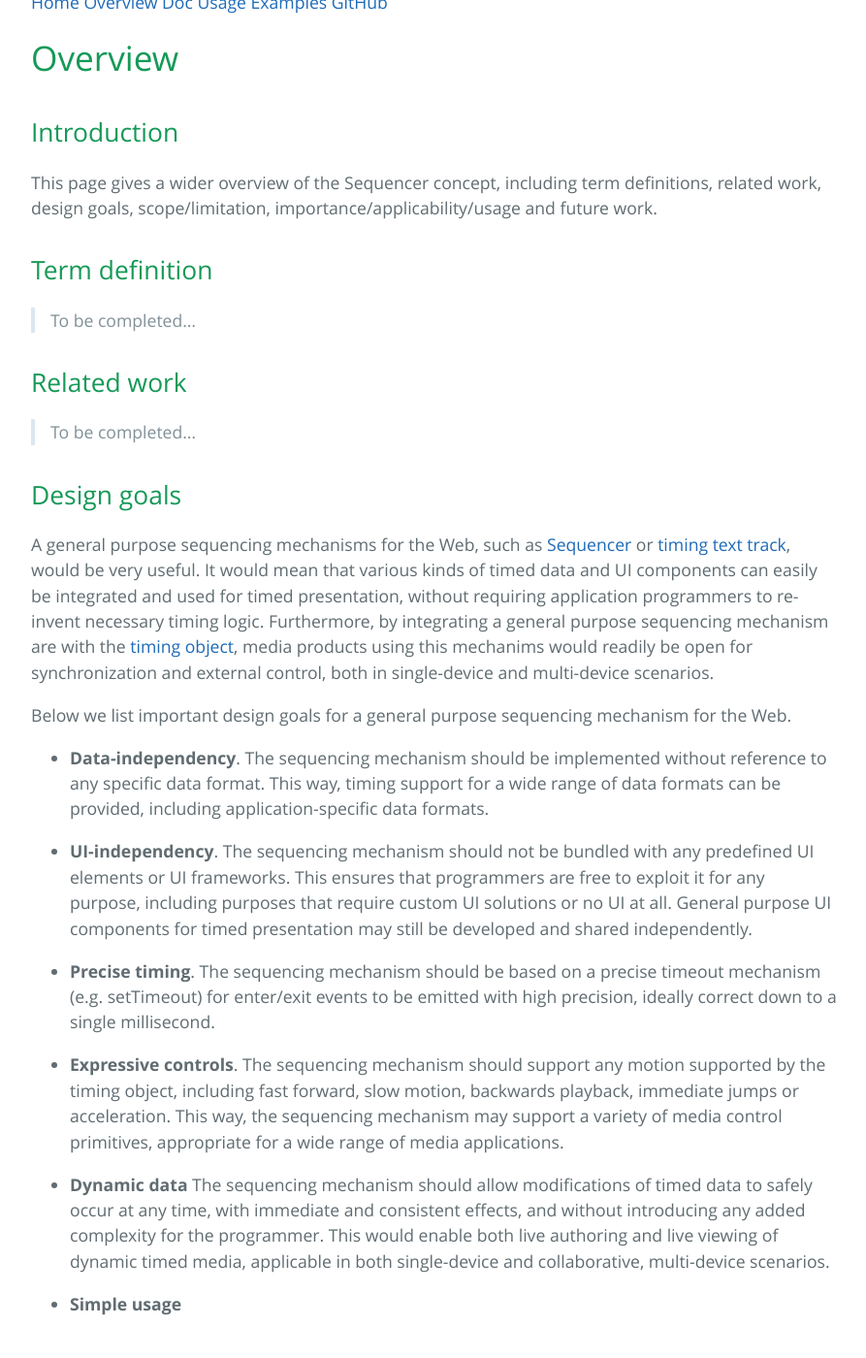
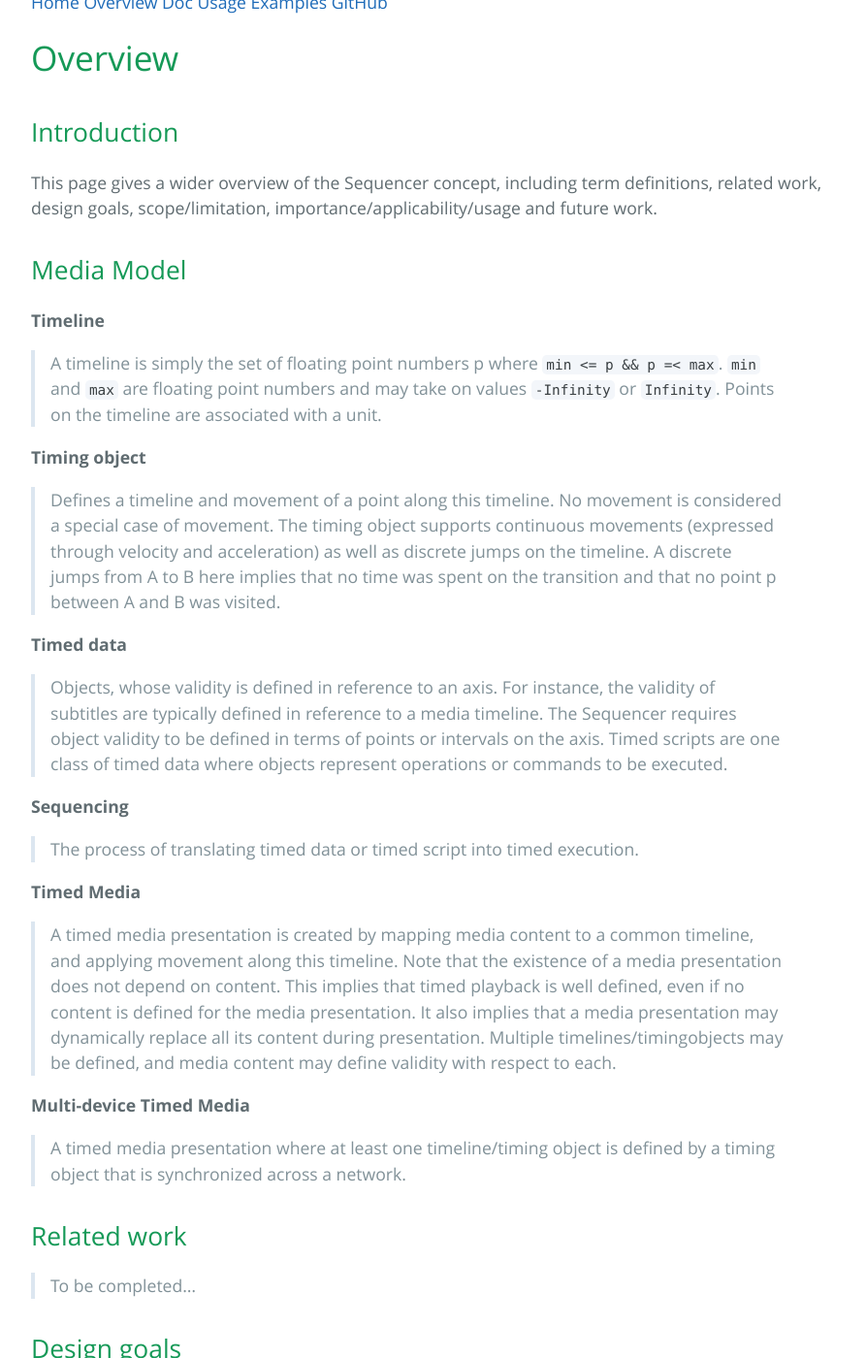
Before and after one commit to webtiming/sequencer, a Jekyll site: the page built from overview.md, in a window 1280 px wide and 1400 px high, scrolled down 286 px. Shown: the whole window at 97% size, without its empty margins (192-1085 px from the left). Built offline with Jekyll 4.4.1, drawn with Linux system fonts in a browser that asks for light colours; Markdown is read by kramdown in place of the engine named in the settings; some of the changed text lies outside the part shown.

Commit message:
added media model to overview

```diff
--- a/overview.md
+++ b/overview.md
@@ -6,16 +6,26 @@ title: Overview
 ## Introduction
 This page gives a wider overview of the Sequencer concept, including term definitions, related work, design goals, scope/limitation, importance/applicability/usage and future work.
 
-## Term definition
+## Media Model
 
-> To be completed...
+**Timeline**
+> A timeline is simply the set of floating point numbers p where <code>min <= p && p =< max</code>. <code>min</code> and <code>max</code> are floating point numbers and may take on values <code>-Infinity</code> or <code>Infinity</code>. Points on the timeline are associated with a unit.
 
-<!--
-In this document, the process of translating a timed script or timed data into timed execution is broadly referred to as sequencing.
-- timed data
-- dimension/timeline
-- motion along dimension
--->
+**Timing object**
+> Defines a timeline and movement of a point along this timeline. No movement is considered a special case of movement. The timing object supports continuous movements (expressed through velocity and acceleration) as well as discrete jumps on the timeline. A discrete jumps from A to B here implies that no time was spent on the transition and that no point p between A and B was visited.
+
+**Timed data**
+> Objects, whose validity is defined in reference to an axis. For instance, the validity of subtitles are typically defined in reference to a media timeline. The Sequencer requires object validity to be defined in terms of points or intervals on the axis. Timed scripts are one class of timed data where objects represent operations or commands to be executed.
+
+**Sequencing**
+> The process of translating timed data or timed script into timed execution.
+
+**Timed Media**
+> A timed media presentation is created by mapping media content to a common timeline, and applying movement along this timeline. Note that the existence of a media presentation does not depend on content. This implies that timed playback is well defined, even if no content is defined for the media presentation. It also implies that a media presentation may dynamically replace all its content during presentation. Multiple timelines/timingobjects may be defined, and media content may define validity with respect to each.
+
+**Multi-device Timed Media**
+> A timed media presentation where at least one timeline/timing object is defined by a timing object that is synchronized across a network.
+
 
 ## Related work
 
@@ -35,7 +45,7 @@ Below we list important design goals for a general purpose sequencing mechanism
 
 - **UI-independency**. The sequencing mechanism should not be bundled with any predefined UI elements or UI frameworks. This ensures that programmers are free to exploit it for any purpose, including purposes that require custom UI solutions or no UI at all. General purpose UI components for timed presentation may still be developed and shared independently.
 
-- **Precise timing**. The sequencing mechanism should be based on a precise timeout mechanism (e.g. setTimeout) for enter/exit events to be emitted with high precision, ideally correct down to a single millisecond.
+- **Precise timing**. The sequencing mechanism should be based on a precise timeout mechanism (e.g. setTimeout) for enter/exit events to be emitted with high precision, ideally correct down to a single millisecond. This additionally ensures effectiveness with respect to power consumption.
 
 - **Expressive controls**. The sequencing mechanism should support any motion supported by the timing object, including fast forward, slow motion, backwards playback, immediate jumps or acceleration. This way, the sequencing mechanism may support a variety of media control primitives, appropriate for a wide range of media applications.
 
```
